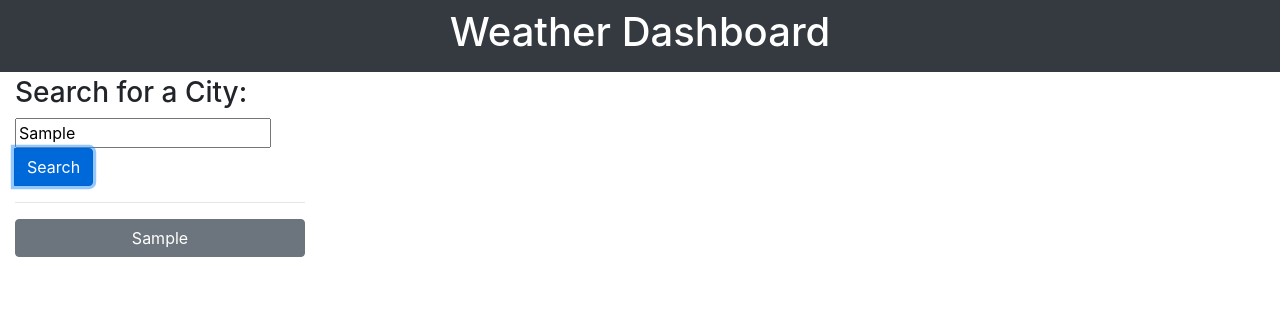
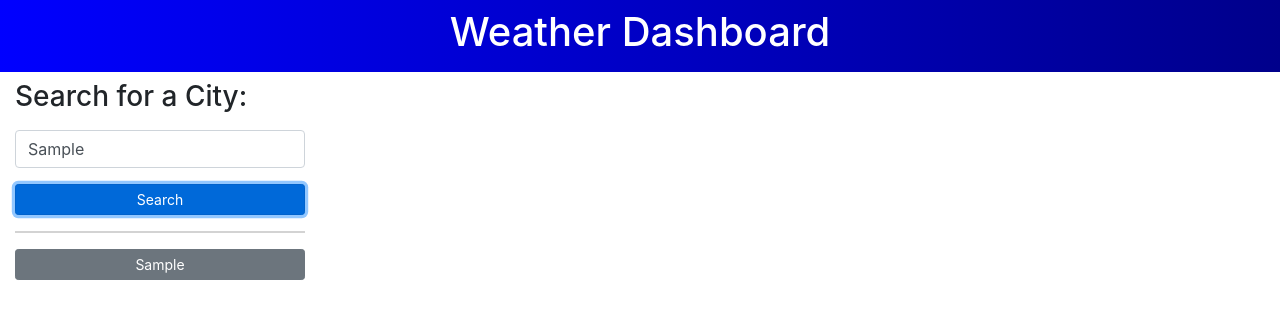
Before and after one commit to dr-jingyuezhao/weather-dashboard, a plain HTML site: page index.html in a window 1280 px wide. Both pictures are taken after typing "Sample" into the empty fields and a click on the button "Search". Drawn offline with nearby package versions, Linux system fonts and the light colour scheme; no server answers.

Commit message:
modify styles using style.css and removed unneeded code

```diff
--- /dev/null
+++ b/assets/css/style.css
@@ -0,0 +1,15 @@
+header {
+    background-image: linear-gradient(to right, blue , darkblue);
+}
+
+hr {
+    border: 1px solid lightgrey;
+}
+
+p {
+    font-size: smaller;
+}
+
+.card-body {
+    padding: 25px 10px;
+}
--- a/assets/js/script.js
+++ b/assets/js/script.js
@@ -9,30 +9,31 @@ var todayDate = moment().format("DD/MM/YYYY");
 console.log(todayDate);
 
 // Generate a button for each searched city in search history stored in the localStorage
-showSearchHistory();
-
 function showSearchHistory() {
+    $("#history").empty();
     allCities = JSON.parse(localStorage.getItem("allCities")) || [];
     if (allCities === null) {
         return;
     } else if (0 < allCities.length < 6) {
         for (var i = 0; i < allCities.length; i++) {
-            var searchedCity = $(`<button type="button" class="btn btn-secondary city-btn">${allCities[i]}</button><br>`);
+            var searchedCity = $(`<button type="button" class="btn btn-secondary btn-sm city-btn">${allCities[i]}</button><br>`);
             cityList.prepend(searchedCity);
         }
     } else {
         for (var i = 0; i < 6; i++) {
-            var searchedCity = $(`<button type="button" class="btn btn-secondary city-btn">${allCities[i]}</button><br>`);
+            var searchedCity = $(`<button type="button" class="btn btn-secondary btn-sm city-btn">${allCities[i]}</button><br>`);
             cityList.prepend(searchedCity);
         }
     }
 }
 
+showSearchHistory();
+
 // When a user searches for a city, that city is added to the search history.
 // Add the function to add button for a new city with input from the search box
 function addNewCity(cityName) {
     console.log("Already searched cities: " + allCities);
-    var newCity = $(`<button type="button" class="btn btn-secondary btn-block city-btn">${cityName}</button><br>`);
+    var newCity = $(`<button type="button" class="btn btn-secondary btn-sm city-btn">${cityName}</button><br>`);
     if (!allCities.includes(cityName)) {
         allCities.push(cityName); // pushes new cities entered to array
         console.log(allCities);
@@ -40,6 +41,7 @@ function addNewCity(cityName) {
         cityList.prepend(newCity);
     } else {
         console.log("It's not a new city!");
+        return;
     }
 }
 
@@ -67,7 +69,7 @@ function currentWeather(cityName) {
         // The temperature
         // The wind speed
         // The humidity
-        $("#today").html(`<div id="current-weather" class="card border-primary col-lg-12 mb-3">
+        $("#today").html(`<div id="current-weather" class="card border-primary col-lg-12 mt-3 mb-4">
         <div class="card-body">
           <h3 class="card-title">${response.name} (${todayDate})
             <img src="${iconURL}" alt="weather icon"></img>
@@ -98,7 +100,7 @@ function weatherForecast(cityName) {
         $("#forecast").html(
             `<div class="container-fluid">
         <h4 class="sectionHeading">5-Day Forecast:</h4>
-        <div id="forecast-5d" class="row row-cols-sm-1 row-cols-md-3 row-cols-xl-5 weather-forecast">`);
+        <div id="forecast-5d" class="row row-cols-sm-1 row-cols-md-3 row-cols-xl-5 mt-3 weather-forecast">`);
         // Use for loop to add a new card for each day of the 5-day forecast
         for (var i = 7; i < response.list.length; i += 8) {
             var date = response.list[i].dt_txt.substr(0, 10);
--- a/index.html
+++ b/index.html
@@ -7,8 +7,7 @@
   <meta http-equiv="X-UA-Compatible" content="ie=edge" />
   <!-- <link rel="stylesheet" href="styles/reset.css" /> -->
   <link rel="stylesheet" href="https://stackpath.bootstrapcdn.com/bootstrap/4.4.1/css/bootstrap.min.css" />
-  <!-- <link rel="stylesheet" href="https://stackpath.bootstrapcdn.com/font-awesome/4.7.0/css/font-awesome.min.css" /> -->
-
+  <link rel="stylesheet" href="assets/css/style.css" />
   <!-- kit code from fontawesome -->
   <script src="https://kit.fontawesome.com/c298d07cae.js" crossorigin="anonymous"></script>
 
@@ -24,21 +23,17 @@
   <div class="container-fluid" style="max-width: 1400px">
     <div class="row">
       <aside class="col-lg-3 pb-3">
-        <h2 id="form-heading" class="mt-1 h3 form-label">
+        <h2 id="form-heading" class="mt-2 mb-3 h3 form-label">
           Search for a City:
         </h2>
-        <form id="search-form" class="form">
-          <div class="form-inline form-group">
-            <div class="input-group">
-              <input class="form-input weather-search" type="text" id="search-input" placeholder="London"
-                aria-labelledby="form-heading" aria-controls="today forecast" />
-              <div class="input-group-append">
-                <button type="submit" class="btn btn-primary search-button" id="search-button"
-                  aria-label="submit search">
-                  Search
-                </button>
+        <form id="search-form" class="form ">
+          <div class="form-group">
+            <!-- <div class="input-group"> -->
+              <input class="form-control col weather-search" type="text" id="search-input" placeholder="London">
+              <div class="mt-3">
+                <button type="submit" class="btn btn-primary btn-sm col search-button" id="search-button">Search</button>
               </div>
-            </div>
+            <!-- </div> -->
           </div>
         </form>
         <hr class="hr weather-hr" />
```
